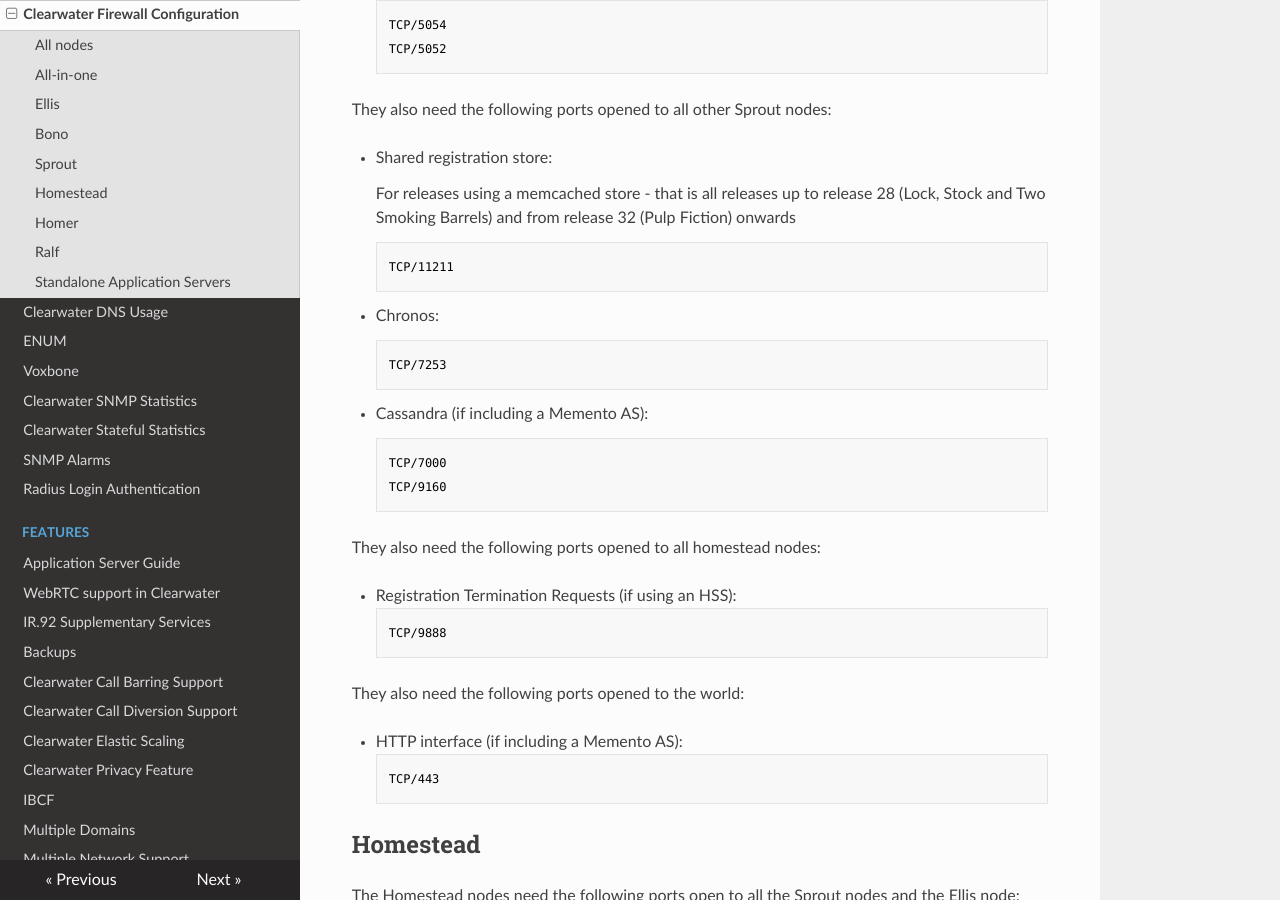
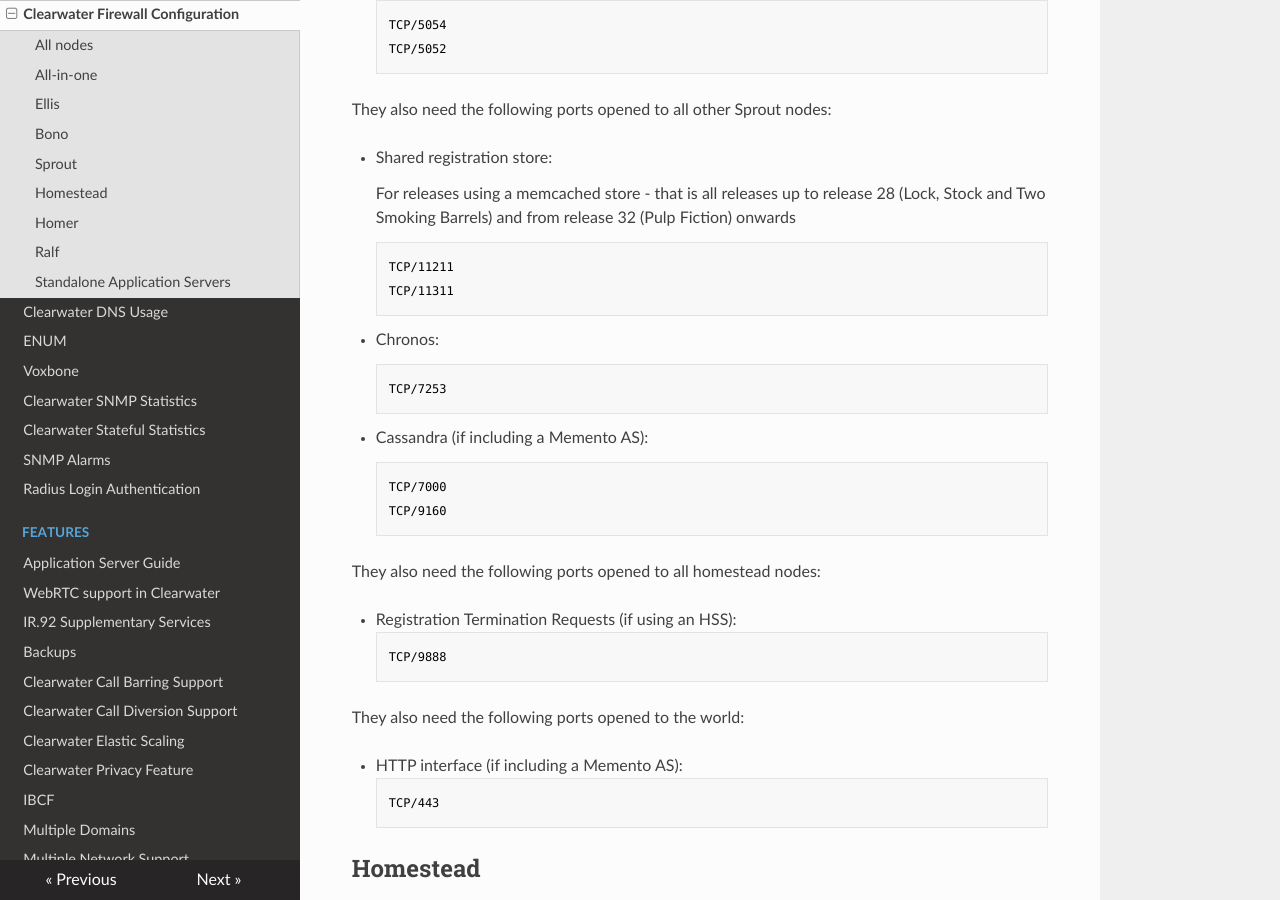
Before and after one commit to Metaswitch/clearwater-readthedocs, an MkDocs documentation site: the page built from docs/Clearwater_IP_Port_Usage.md, in a window 1280 px wide and 900 px high, scrolled down 2475 px. Built offline with MkDocs 1.6.1, drawn with Linux system fonts in a browser that asks for light colours; nearby versions of some CDN libraries; old or Windows-style settings are respelled for this version of MkDocs; some of the changed text lies outside the part shown.

Commit message:
Sprout/Ralf need to be able to talk to astaire on port 11311

```diff
--- a/docs/Clearwater_IP_Port_Usage.md
+++ b/docs/Clearwater_IP_Port_Usage.md
@@ -101,6 +101,7 @@ They also need the following ports opened to all other Sprout nodes:
      For releases using a memcached store - that is all releases up to release 28 (Lock, Stock and Two Smoking Barrels) and from release 32 (Pulp Fiction) onwards
 
         TCP/11211
+        TCP/11311
 
 * Chronos:
 
@@ -179,6 +180,7 @@ They also need to following ports open to all other Ralf nodes:
 * Memcached:
 
         TCP/11211
+        TCP/11311
 
 ## Standalone Application Servers
 
```
